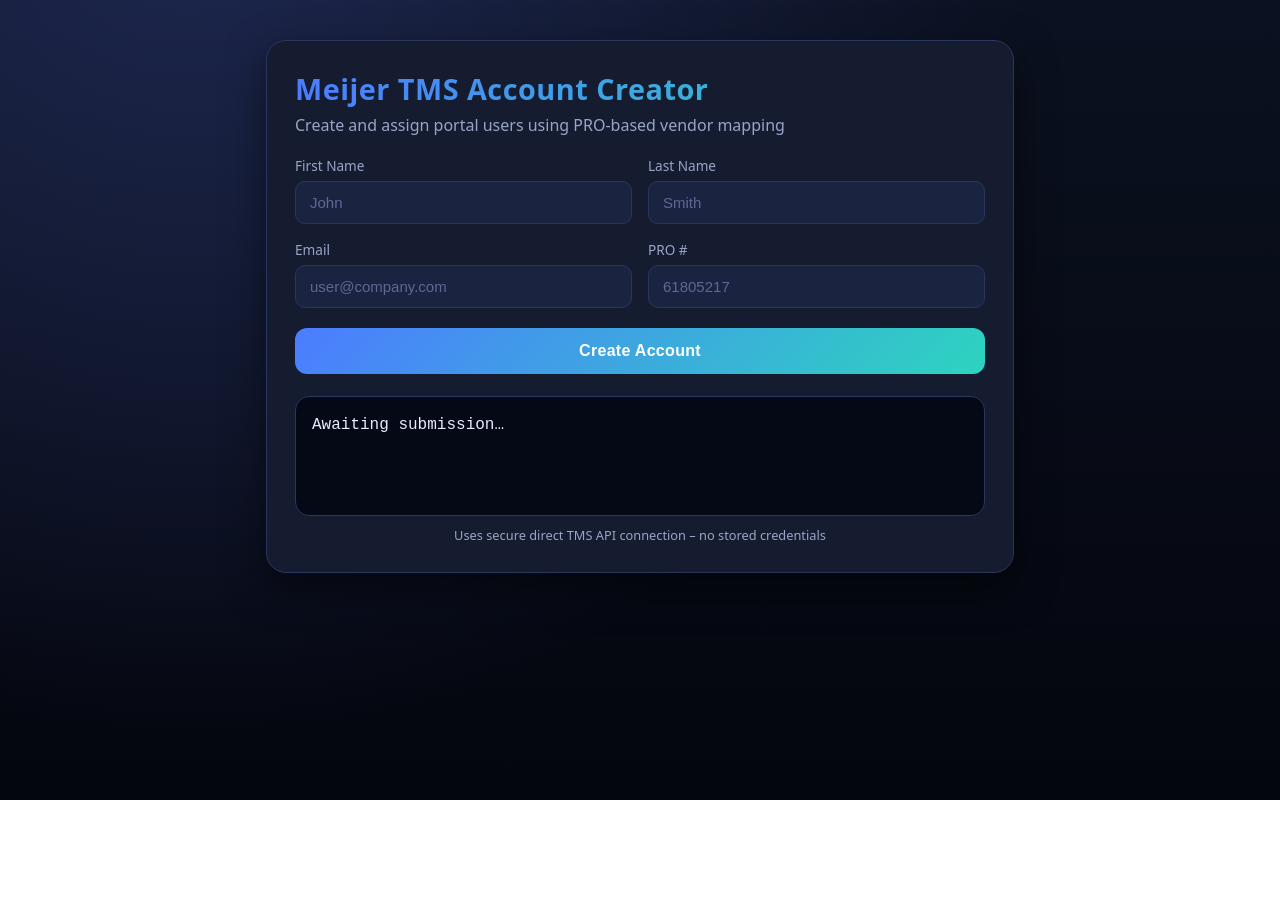
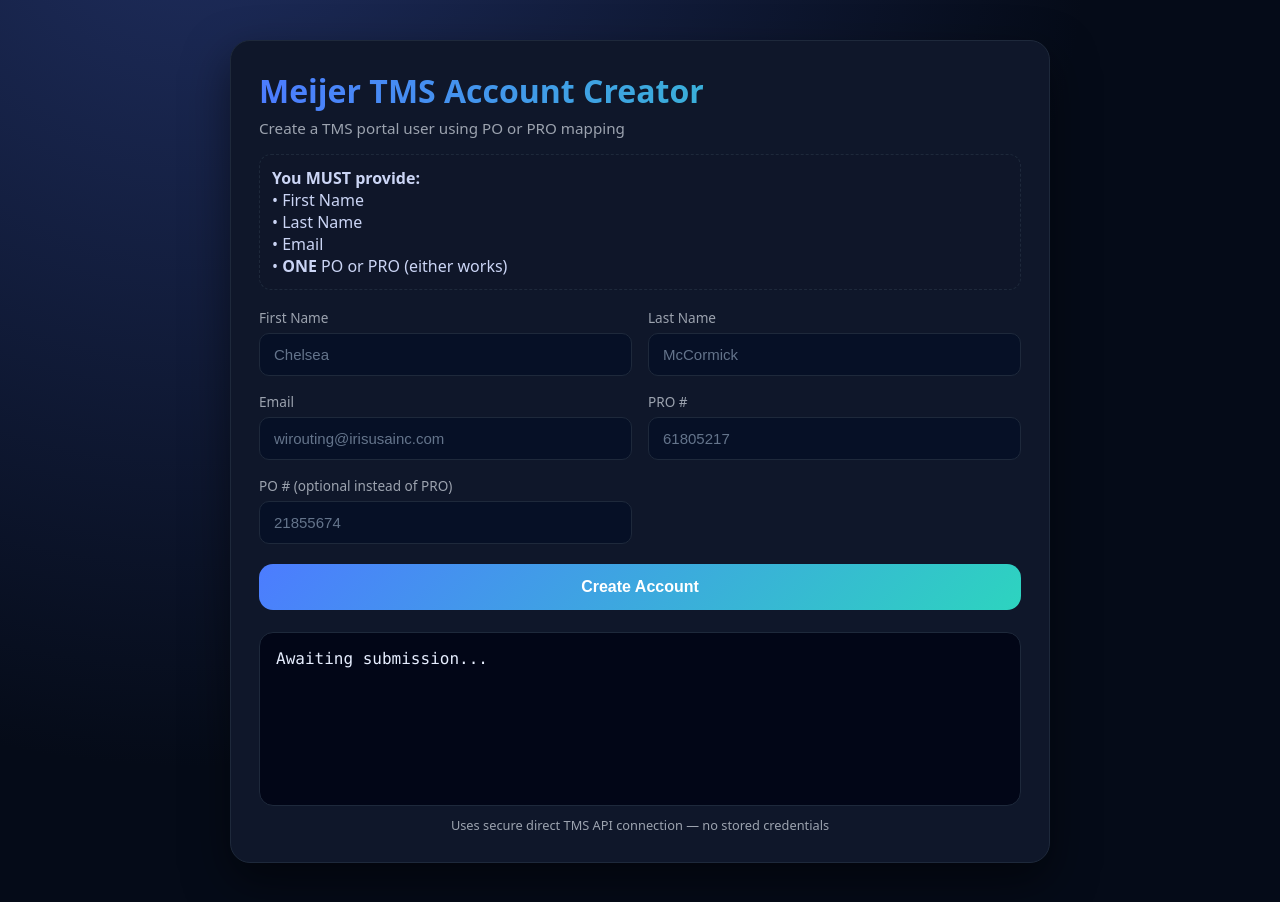
Before and after one commit to cmosqueda1/TMS---UNIS-Meijer-Portal---Account-Creation, a plain HTML site: page index.html in a window 1280 px wide. Before the commit the page ends 800 px from the top, so only its background shows below. Drawn offline with Linux system fonts and the light colour scheme.

Commit message:
Update index.html

```diff
--- a/index.html
+++ b/index.html
@@ -2,150 +2,124 @@
 <html lang="en">
 <head>
 <meta charset="UTF-8" />
-<title>Meijer Portal Account Creator</title>
-<meta name="viewport" content="width=device-width, initial-scale=1.0" />
+<title>Meijer TMS Account Creator</title>
+<meta name="viewport" content="width=device-width, initial-scale=1" />
 
 <style>
 :root{
-    --bg:#0b1120;
-    --panel:#151c2f;
-    --card:#1a2340;
-    --border:#2a3660;
+  --bg:#050b18;
+  --panel:#0f172a;
+  --border:#1e293b;
   --accent:#4c7cff;
   --accent2:#2dd4bf;
-    --text:#e7edff;
-    --muted:#9aa4c7;
+  --text:#e7eeff;
+  --muted:#9ca3af;
   --error:#ef4444;
   --success:#22c55e;
 }
-
-*{
-    box-sizing:border-box;
-}
-
 html,body{
   margin:0;
   min-height:100vh;
-    background:radial-gradient(circle at 15% -15%, #1e2850 0%, transparent 60%),
-                linear-gradient(180deg,var(--bg),#04060e);
+  background:radial-gradient(circle at 15% -15%, #1f2e5f 0%, transparent 60%), var(--bg);
   color:var(--text);
-    font-family:system-ui,-apple-system,Segoe UI,Roboto,Ubuntu,Arial,sans-serif;
+  font-family:system-ui,Segoe UI,Arial,sans-serif;
 }
-
 .wrapper{
-    max-width:780px;
+  max-width:820px;
   margin:auto;
   padding:40px 16px;
 }
-
 .card{
   background:var(--panel);
   border-radius:20px;
-    box-shadow:0 15px 40px rgba(0,0,0,.5);
+  padding:28px;
   border:1px solid var(--border);
-    padding:28px;
+  box-shadow:0 18px 45px rgba(0,0,0,.5);
 }
-
-.card h1{
+h1{
   margin:0 0 6px;
-    font-size:1.8rem;
-    letter-spacing:.5px;
   background:linear-gradient(90deg,var(--accent),var(--accent2));
   -webkit-background-clip:text;
   -webkit-text-fill-color:transparent;
 }
-
 .subtitle{
   color:var(--muted);
-    margin-bottom:20px;
+  margin-bottom:16px;
+  font-size:.95rem;
 }
-
+.notice{
+  border:1px dashed var(--border);
+  border-radius:12px;
+  padding:12px;
+  margin-bottom:18px;
+  color:#cbd5f5;
+  background:rgba(15,23,42,.4);
+}
 .grid{
   display:grid;
   grid-template-columns:1fr 1fr;
   gap:16px;
 }
-
-@media(max-width:640px){
-    .grid{
-        grid-template-columns:1fr;
+@media(max-width:650px){
+  .grid{ grid-template-columns:1fr; }
 }
-}
-
 .field{
   display:flex;
   flex-direction:column;
 }
-
 label{
   font-size:.85rem;
   color:var(--muted);
   margin-bottom:6px;
 }
-
 input{
   padding:12px 14px;
+  background:#061026;
   border-radius:10px;
   border:1px solid var(--border);
-    background:var(--card);
   color:var(--text);
   font-size:15px;
+}
+input::placeholder{
+  color:#64748b;
+}
+input:focus{
   outline:none;
-}
-
-input::placeholder{
-    color:#5f6894;
-}
-
-input:focus{
   border-color:var(--accent);
 }
-
 button{
   margin-top:20px;
+  padding:14px;
   width:100%;
-    padding:14px;
-    border-radius:12px;
+  border-radius:14px;
+  font-size:16px;
+  font-weight:600;
   border:none;
   background:linear-gradient(135deg,var(--accent),var(--accent2));
+  cursor:pointer;
   color:#fff;
-    font-size:16px;
-    font-weight:600;
-    letter-spacing:.3px;
-    cursor:pointer;
-    transition:.2s ease;
 }
-
 button:hover{
-    transform:scale(1.02);
-    box-shadow:0 8px 20px rgba(0,0,0,.35);
+  transform:scale(1.01);
 }
-
 .result{
   margin-top:22px;
+  background:#020617;
+  border:1px solid var(--border);
+  border-radius:14px;
   padding:16px;
-    border-radius:14px;
-    background:#050815;
-    border:1px solid var(--border);
+  min-height:140px;
   white-space:pre-wrap;
-    font-family:ui-monospace, monospace;
-    line-height:1.5;
-    min-height:120px;
+  font-family:ui-monospace,Consolas,monospace;
 }
-
-.success{
-    border-color:var(--success);
-}
-
-.error{
-    border-color:var(--error);
-}
+.success{ border-color:var(--success); }
+.error{ border-color:var(--error); }
 
 .footer{
+  text-align:center;
+  color:var(--muted);
   margin-top:10px;
   font-size:.8rem;
-    color:var(--muted);
-    text-align:center;
 }
 </style>
 </head>
@@ -156,115 +130,117 @@ button:hover{
 <div class="card">
 
 <h1>Meijer TMS Account Creator</h1>
-<div class="subtitle">Create and assign portal users using PRO-based vendor mapping</div>
+<div class="subtitle">Create a TMS portal user using PO or PRO mapping</div>
+
+<div class="notice">
+<b>You MUST provide:</b><br>
+• First Name<br>
+• Last Name<br>
+• Email<br>
+• <b>ONE</b> PO or PRO (either works)
+</div>
 
 <div class="grid">
   <div class="field">
-    <label for="first">First Name</label>
-    <input id="first" placeholder="John">
+    <label>First Name</label>
+    <input id="first" placeholder="Chelsea">
   </div>
-
   <div class="field">
-    <label for="last">Last Name</label>
-    <input id="last" placeholder="Smith">
+    <label>Last Name</label>
+    <input id="last" placeholder="McCormick">
   </div>
-
   <div class="field">
-    <label for="email">Email</label>
-    <input id="email" placeholder="user@company.com">
+    <label>Email</label>
+    <input id="email" placeholder="wirouting@irisusainc.com">
   </div>
-
   <div class="field">
-    <label for="pro">PRO #</label>
+    <label>PRO #</label>
     <input id="pro" placeholder="61805217">
+  </div>
+  <div class="field">
+    <label>PO # (optional instead of PRO)</label>
+    <input id="po" placeholder="21855674">
   </div>
 </div>
 
-<button onclick="runCreate()">Create Account</button>
+<button onclick="submit()">Create Account</button>
 
-<div class="result" id="output">Awaiting submission…</div>
+<div id="output" class="result">Awaiting submission...</div>
 
 <div class="footer">
-Uses secure direct TMS API connection – no stored credentials
+Uses secure direct TMS API connection — no stored credentials
 </div>
 
 </div>
 </div>
 
 <script>
-async function runCreate(){
+async function submit(){
 
-    const payload={
-        first_name:document.getElementById("first").value.trim(),
-        last_name:document.getElementById("last").value.trim(),
-        email:document.getElementById("email").value.trim(),
-        pro:document.getElementById("pro").value.trim()
+  const data={
+    first_name:first.value.trim(),
+    last_name:last.value.trim(),
+    email:email.value.trim(),
+    pro:pro.value.trim(),
+    po:po.value.trim()
   };
 
   const out=document.getElementById("output");
   out.className="result";
-    out.textContent="⏳ Processing account creation...";
+  out.textContent="⏳ Processing...";
 
-    if(!payload.first_name || !payload.last_name || !payload.email || !payload.pro){
+  if(!data.first_name || !data.last_name || !data.email){
     out.className="result error";
-        out.textContent="❌ All fields are required.";
+    out.textContent="❌ First name, last name, and email are required.";
+    return;
+  }
+
+  if(!data.pro && !data.po){
+    out.className="result error";
+    out.textContent="❌ You must supply a PO or PRO number.";
     return;
   }
 
   try{
     const r=await fetch("/api/tms",{
       method:"POST",
-            headers:{
-                "Content-Type":"application/json"
-            },
-            body:JSON.stringify(payload)
+      headers:{ "Content-Type":"application/json" },
+      body:JSON.stringify(data)
     });
 
     const j=await r.json();
 
     if(j.error){
       out.className="result error";
-            out.textContent=
-`❌ ACCOUNT CREATION FAILED
-
-${j.error}
-
-${j.body || ""}`;
+      out.textContent=`❌ ${j.error}${j.body ? "\n"+j.body : ""}`;
       return;
     }
 
-        if(j.success){
     out.className="result success";
     out.textContent=
-`✅ ACCOUNT CREATED SUCCESSFULLY
+`✅ ACCOUNT CREATED & LOCATIONS ADDED
 
-Username:
+USERNAME:
 ${j.username}
 
-Password:
+PASSWORD:
 ${j.password}
 
-Vendor Location:
+VENDOR LOCATION:
 ${j.vendor_location_id}
 
-Meijer Location:
+MEIJER LOCATION:
 ${j.meijer_location_id}
 
-User ID:
+USER ID:
 ${j.user_id}
 
 LOGIN:
 https://ship.unisco.com/v2/index.html#/login`;
 
-            return;
-        }
-
-        out.className="result error";
-        out.textContent="Unexpected server reply:\n\n"+JSON.stringify(j,null,2);
-
   }catch(err){
     out.className="result error";
-        out.textContent="❌ Network error: "+err.message;
+    out.textContent="❌ Network Error: "+err.message;
   }
 
 }
```
Lines whose indentation alone changed are shown as unchanged.
